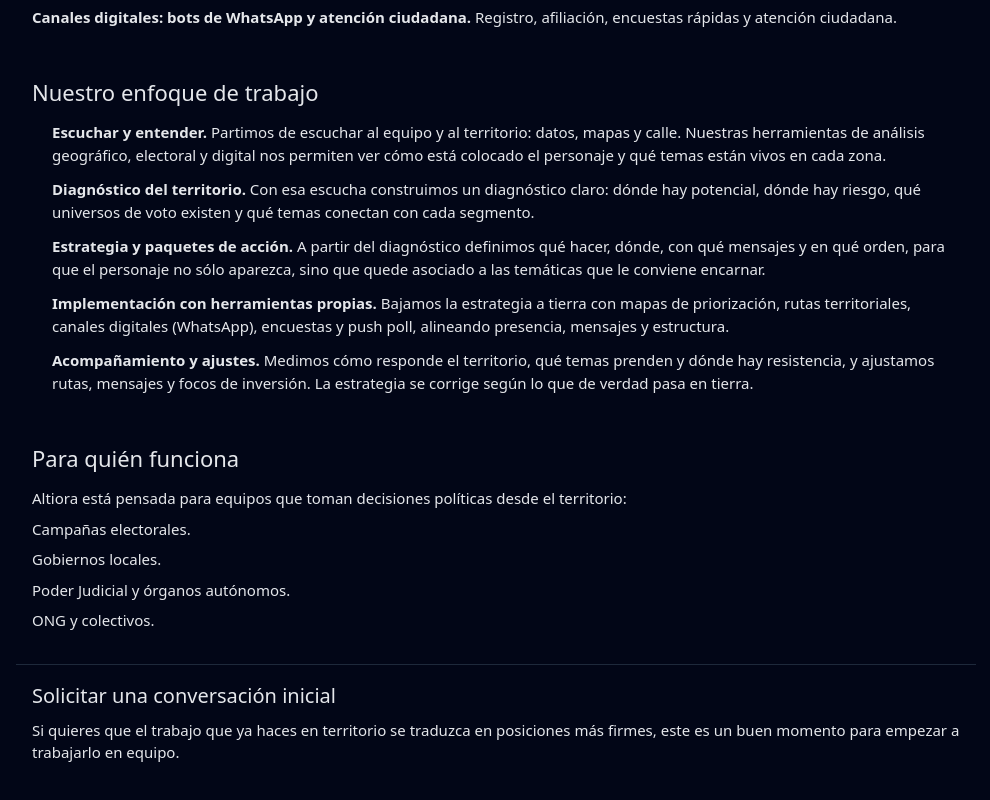
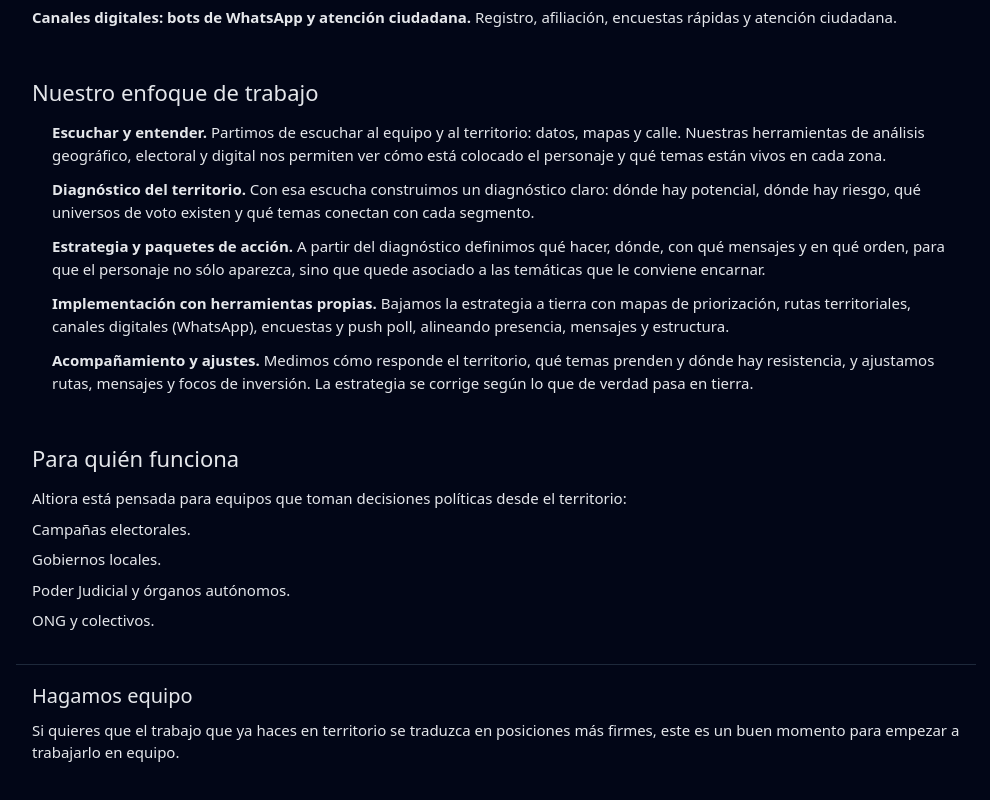
Before and after one commit to alanavenarias-code/altiora-site, a Next.js app: page / in a window 1280 px wide. Shown: the part 895-1695 px from the top of the page, without its empty margins (144-1134 px from the left). Built offline with nearby package versions, Linux system fonts and the light colour scheme.

Commit message:
Update page.tsx

```diff
--- a/app/page.tsx
+++ b/app/page.tsx
@@ -209,7 +209,7 @@
           fontSize: "15px",
         }}
       >
-        <h2 style={{ fontSize: "20px", marginBottom: "8px" }}>Solicitar una conversación inicial</h2>
+        <h2 style={{ fontSize: "20px", marginBottom: "8px" }}>Hagamos equipo</h2>
         <p>
           Si quieres que el trabajo que ya haces en territorio se traduzca en posiciones más firmes, este es un buen momento para empezar a trabajarlo en equipo.
         </p>
```
